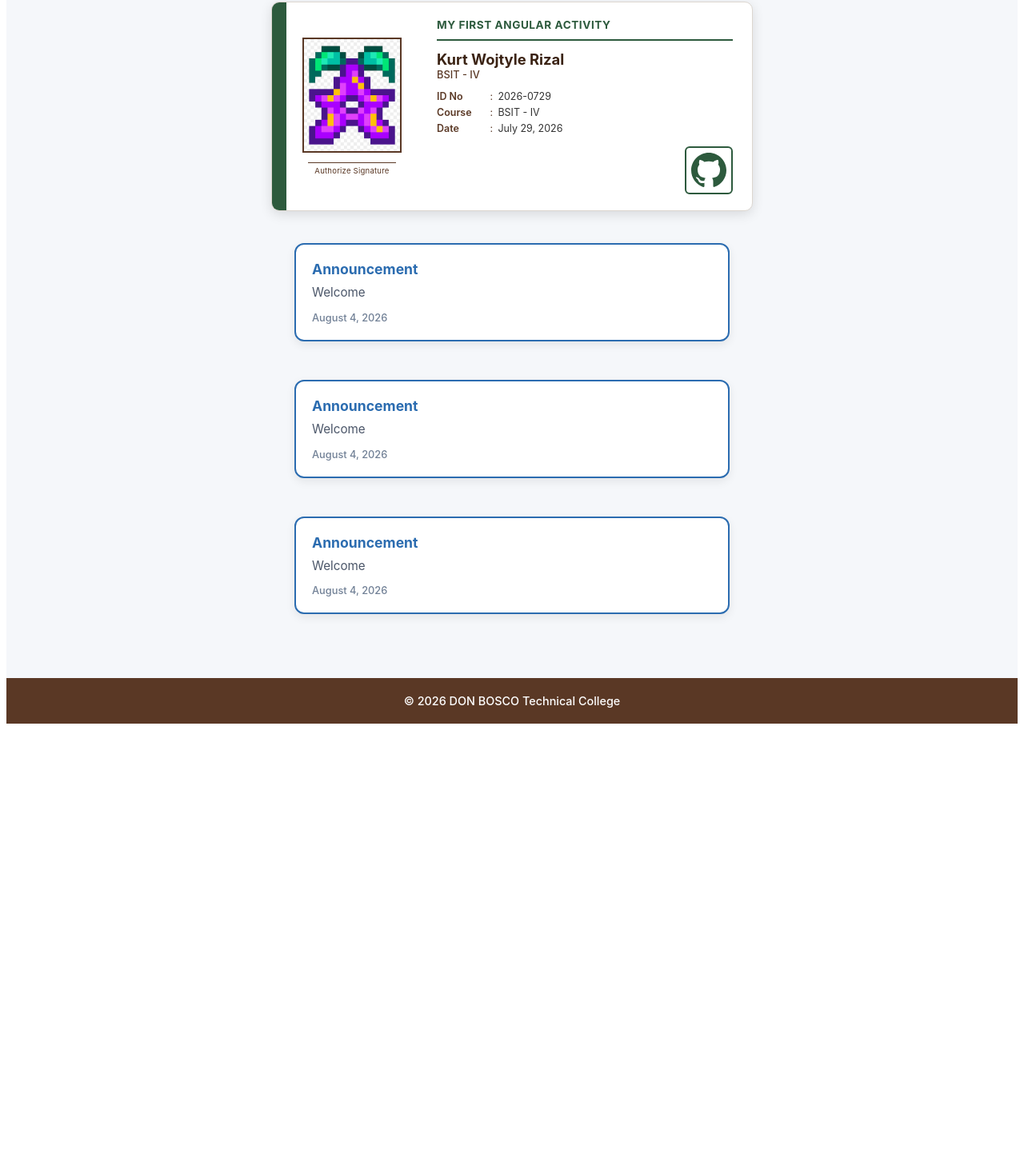
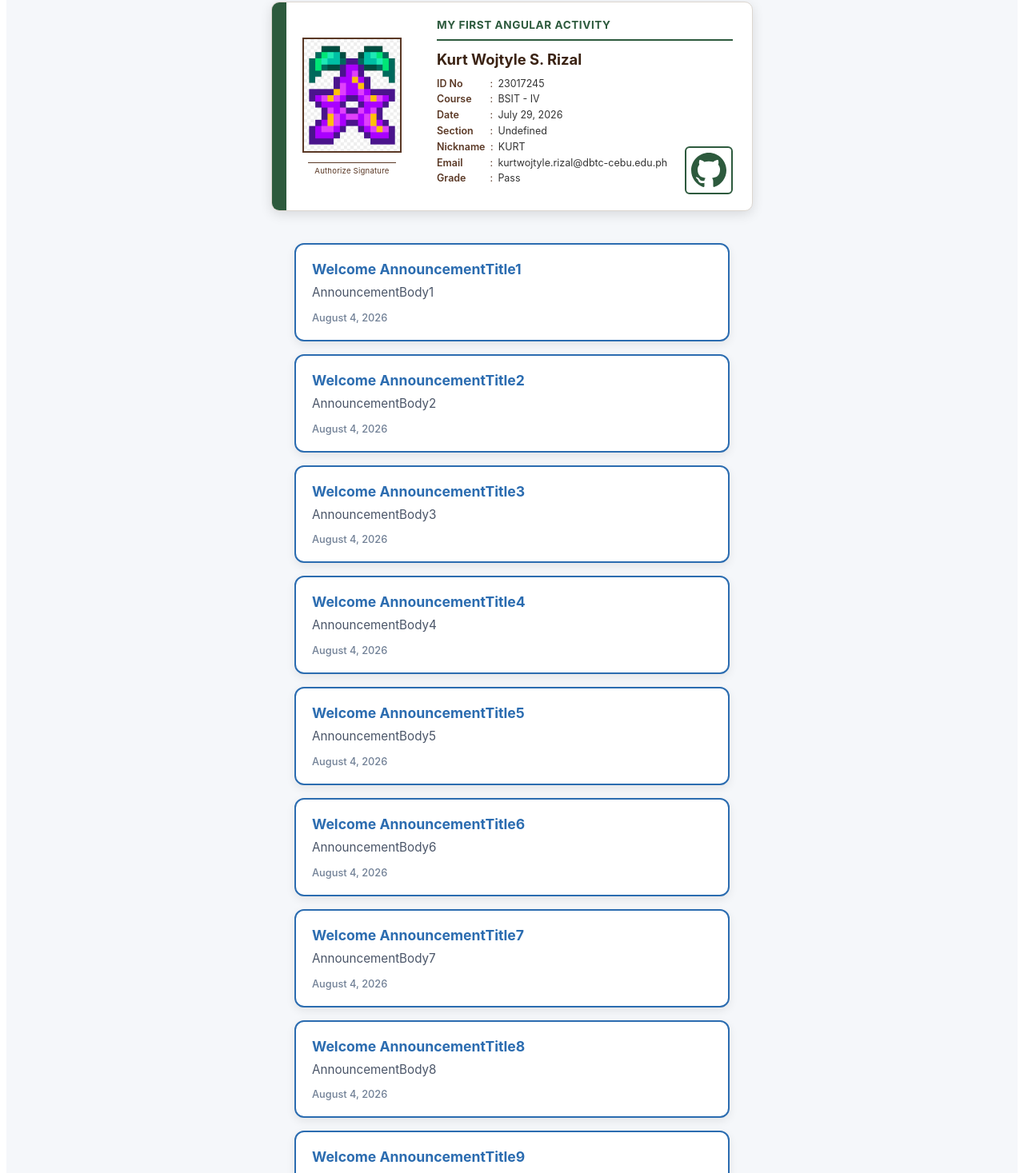
Before and after one commit to WOjkurt/ITE403A_RIZAL, an Angular app in the folder my-app/: page / in a window 1280 px wide. Shown: the part 131-1598 px from the top of the page at 80% size. Before the commit the page ends 1044 px from the top, so only its background shows below. Built offline with nearby package versions, Linux system fonts and the light colour scheme.

Commit message:
Activity 3: Interpolation

```diff
--- a/my-app/src/app/app.html
+++ b/my-app/src/app/app.html
@@ -5,8 +5,6 @@
 
   <section class="announcements-section">
     <app-announcement-card></app-announcement-card>
-    <app-announcement-card></app-announcement-card>
-    <app-announcement-card></app-announcement-card>
   </section>
 </main>
 
--- a/my-app/src/app/components/announcement-card/announcement-card.html
+++ b/my-app/src/app/components/announcement-card/announcement-card.html
@@ -1,5 +1,58 @@
 <div class="announcement-card">
-  <h3 class="card-title">Announcement</h3>
-  <p class="card-description">Welcome</p>
+  <h3 class="card-title">Welcome {{AnnouncementTitle1}}</h3>
+  <p class="card-description">{{AnnouncementBody1}}</p>
   <span class="card-date">August 4, 2026</span>
 </div>
+
+<div class="announcement-card">
+  <h3 class="card-title">Welcome {{AnnouncementTitle2}}</h3>
+  <p class="card-description">{{AnnouncementBody2}}</p>
+  <span class="card-date">August 4, 2026</span>
+</div>
+
+<div class="announcement-card">
+  <h3 class="card-title">Welcome {{AnnouncementTitle3}}</h3>
+  <p class="card-description">{{AnnouncementBody3}}</p>
+  <span class="card-date">August 4, 2026</span>
+</div>
+<div class="announcement-card">
+  <h3 class="card-title">Welcome {{AnnouncementTitle4}}</h3>
+  <p class="card-description">{{AnnouncementBody4}}</p>
+  <span class="card-date">August 4, 2026</span>
+</div>
+
+<div class="announcement-card">
+  <h3 class="card-title">Welcome {{AnnouncementTitle5}}</h3>
+  <p class="card-description">{{AnnouncementBody5}}</p>
+  <span class="card-date">August 4, 2026</span>
+</div>
+
+<div class="announcement-card">
+  <h3 class="card-title">Welcome {{AnnouncementTitle6}}</h3>
+  <p class="card-description">{{AnnouncementBody6}}</p>
+  <span class="card-date">August 4, 2026</span>
+</div>
+
+<div class="announcement-card">
+  <h3 class="card-title">Welcome {{AnnouncementTitle7}}</h3>
+  <p class="card-description">{{AnnouncementBody7}}</p>
+  <span class="card-date">August 4, 2026</span>
+</div>
+
+<div class="announcement-card">
+  <h3 class="card-title">Welcome {{AnnouncementTitle8}}</h3>
+  <p class="card-description">{{AnnouncementBody8}}</p>
+  <span class="card-date">August 4, 2026</span>
+</div>
+
+<div class="announcement-card">
+  <h3 class="card-title">Welcome {{AnnouncementTitle9}}</h3>
+  <p class="card-description">{{AnnouncementBody9}}</p>
+  <span class="card-date">August 4, 2026</span>
+</div>
+
+<div class="announcement-card">
+  <h3 class="card-title">Welcome {{AnnouncementTitle10}}</h3>
+  <p class="card-description">{{AnnouncementBody10}}</p>
+  <span class="card-date">August 4, 2026</span>
+</div>
--- a/my-app/src/app/components/announcement-card/announcement-card.ts
+++ b/my-app/src/app/components/announcement-card/announcement-card.ts
@@ -6,4 +6,36 @@ import { Component } from '@angular/core';
   templateUrl: './announcement-card.html',
   styleUrl: './announcement-card.css',
 })
-export class AnnouncementCard {}
+export class AnnouncementCard {
+  AnnouncementTitle1:string = "AnnouncementTitle1";
+  AnnouncementBody1:string = "AnnouncementBody1";
+
+  AnnouncementTitle2:string = "AnnouncementTitle2";
+  AnnouncementBody2:string = "AnnouncementBody2";
+
+  AnnouncementTitle3:string = "AnnouncementTitle3";
+  AnnouncementBody3:string = "AnnouncementBody3";
+
+  AnnouncementTitle4:string = "AnnouncementTitle4";
+  AnnouncementBody4:string = "AnnouncementBody4";
+
+  AnnouncementTitle5:string = "AnnouncementTitle5";
+  AnnouncementBody5:string = "AnnouncementBody5";
+
+  AnnouncementTitle6:string = "AnnouncementTitle6";
+  AnnouncementBody6:string = "AnnouncementBody6";
+
+  AnnouncementTitle7:string = "AnnouncementTitle7";
+  AnnouncementBody7:string = "AnnouncementBody7";
+
+  AnnouncementTitle8:string = "AnnouncementTitle8";
+  AnnouncementBody8:string = "AnnouncementBody8";
+
+  AnnouncementTitle9:string = "AnnouncementTitle9";
+  AnnouncementBody9:string = "AnnouncementBody9";
+
+   AnnouncementTitle10:string = "AnnouncementTitle10";
+  AnnouncementBody10:string = "AnnouncementBody10";
+
+
+}
--- a/my-app/src/app/components/footer/footer.html
+++ b/my-app/src/app/components/footer/footer.html
@@ -1,3 +1,3 @@
 <footer class="footer">
-  © 2026 DON BOSCO Technical College
+  © {{currentYear}} DON BOSCO Technical College
 </footer>
--- a/my-app/src/app/components/footer/footer.ts
+++ b/my-app/src/app/components/footer/footer.ts
@@ -6,4 +6,6 @@ import { Component } from '@angular/core';
   templateUrl: './footer.html',
   styleUrl: './footer.css',
 })
-export class Footer {}
+export class Footer {
+  currentYear: number = new Date().getFullYear();
+}
--- a/my-app/src/app/components/profile-card/profile-card.html
+++ b/my-app/src/app/components/profile-card/profile-card.html
@@ -4,7 +4,7 @@
 
     <div class="photo-section">
       <div class="profile-picture">
-        <img src="image.png" alt="Kurt Wojtyle S. Rizal" class="profile-img" />
+        <img src="image.png" class="profile-img" />
       </div>
       <span class="signature-label">Authorize Signature</span>
     </div>
@@ -16,25 +16,44 @@
 
       <div class="credentials-body">
         <div class="name-block">
-          <span class="person-name">Kurt Wojtyle Rizal</span>
-          <span class="person-position">BSIT - IV</span>
+          <span class="person-name">{{StudentName}}</span>
         </div>
 
         <div class="info-rows">
           <div class="info-row">
             <span class="info-label">ID No</span>
             <span class="info-separator">:</span>
-            <span class="info-value">2026-0729</span>
+            <span class="info-value">{{StudentID}}</span>
           </div>
           <div class="info-row">
             <span class="info-label">Course</span>
             <span class="info-separator">:</span>
-            <span class="info-value">BSIT - IV</span>
+            <span class="info-value">{{Course}} - {{Year}}</span>
           </div>
           <div class="info-row">
             <span class="info-label">Date</span>
             <span class="info-separator">:</span>
             <span class="info-value">July 29, 2026</span>
+          </div>
+          <div class="info-row">
+            <span class="info-label">Section</span>
+            <span class="info-separator">:</span>
+            <span class="info-value">{{Section}}</span>
+          </div>
+           <div class="info-row">
+            <span class="info-label">Nickname</span>
+            <span class="info-separator">:</span>
+            <span class="info-value">{{Nickname | uppercase}}</span>
+          </div>
+               <div class="info-row">
+            <span class="info-label">Email</span>
+            <span class="info-separator">:</span>
+            <span class="info-value">{{Email}}</span>
+          </div>
+               <div class="info-row">
+            <span class="info-label">Grade</span>
+            <span class="info-separator">:</span>
+            <span class="info-value">{{Grade > 3.0 ? 'Fail': 'Pass'}}</span>
           </div>
         </div>
       </div>
--- a/my-app/src/app/components/profile-card/profile-card.ts
+++ b/my-app/src/app/components/profile-card/profile-card.ts
@@ -1,9 +1,26 @@
 import { Component } from '@angular/core';
+import { UpperCasePipe } from '@angular/common';
+
 
 @Component({
   selector: 'app-profile-card',
-  imports: [],
+  imports: [UpperCasePipe],
   templateUrl: './profile-card.html',
   styleUrl: './profile-card.css',
+
 })
-export class ProfileCard {}
+export class ProfileCard {
+  StudentName:string = "Kurt Wojtyle S. Rizal";
+  StudentID =23017245
+  Course:string = "BSIT";
+  Year:string = "IV";
+  Section:string = "Undefined";
+  Nickname:string = "kurt";
+  Username:string = "kurtwojtyle.rizal";
+  Domain:string = "@dbtc-cebu.edu.ph";
+  Email: string = `${this.Username}${this.Domain}`;
+  Grade = 1.0;
+
+
+
+ }
```
